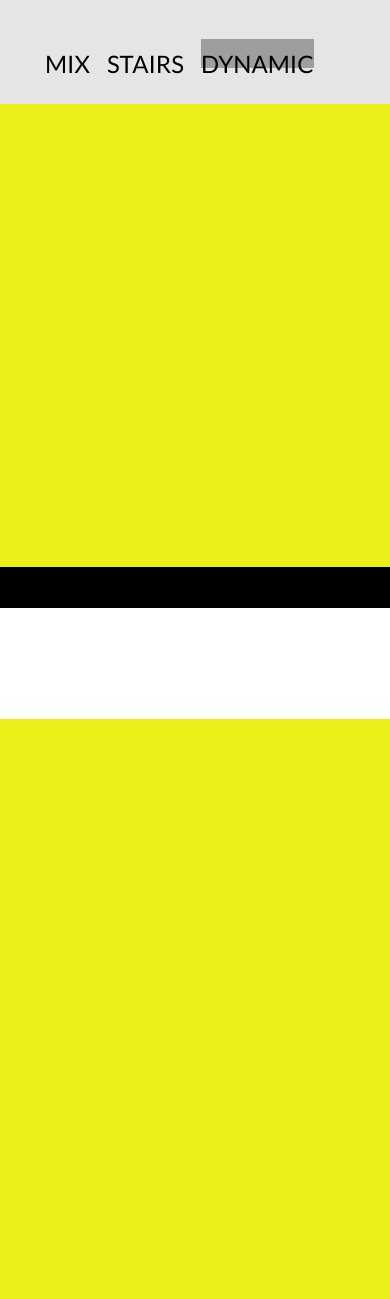
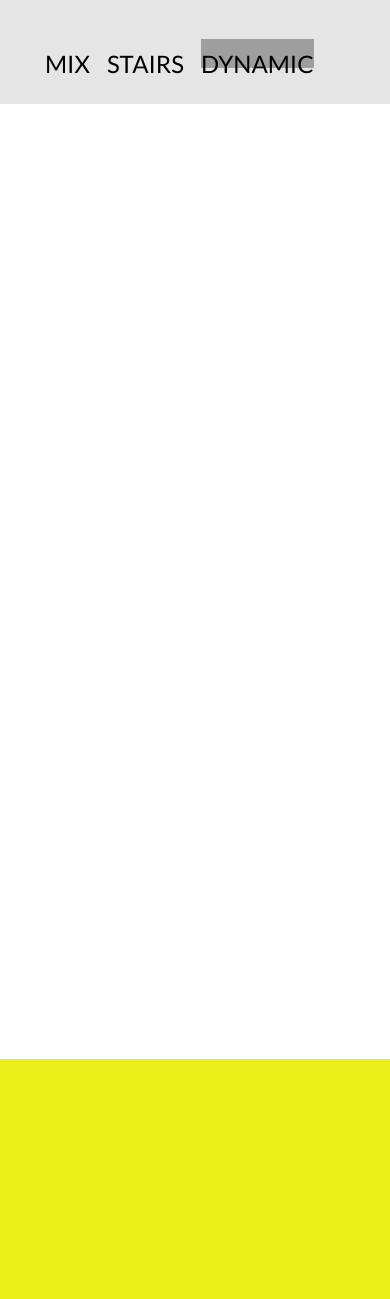
Before and after one commit to fadiatamny/Web2019, a PHP site: page /layout3.html in a window 390 px wide. Shown: the part 125-1424 px from the top of the page. Before the commit the page ends 844 px from the top, so only its background shows below. Run offline with PHP 8.4, Linux system fonts and the light colour scheme; grey boxes are pictures that could not be loaded.

Commit message:
fixed mobile view length

```diff
--- a/Exercises/Ex3/includes/main.js
+++ b/Exercises/Ex3/includes/main.js
@@ -56,10 +56,15 @@
         boxshow.appendChild(box);
     }
 
+
+    var intViewportWidth = window.innerWidth;
+    console.log(intViewportWidth);
+    if(click > 0 && intViewportWidth <= 767)
+        main.style.height = "auto";
+
     var curr = (boxesWidth/964);
-    console.log(curr);
     var newHeight = startHeight;
-    while( curr > 1 && click > 2){
+    while( curr > 1 && click > 2 && intViewportWidth > 767){
         newHeight += height + 246;
         aside.style.height = newHeight + "px";
         nav.style.height =  newHeight + "px";
--- a/Exercises/Ex3/includes/style.css
+++ b/Exercises/Ex3/includes/style.css
@@ -452,6 +452,6 @@
 
   #layout3 main{
       width: 100%;
-      height: auto;
+      height: 955px;
   }
 }
```
